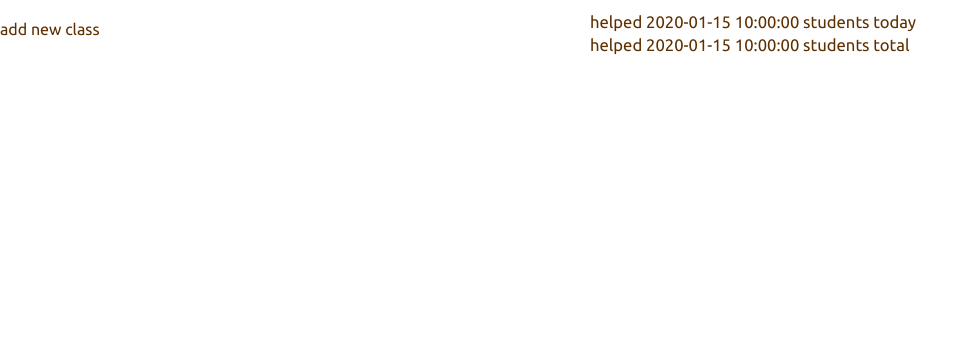
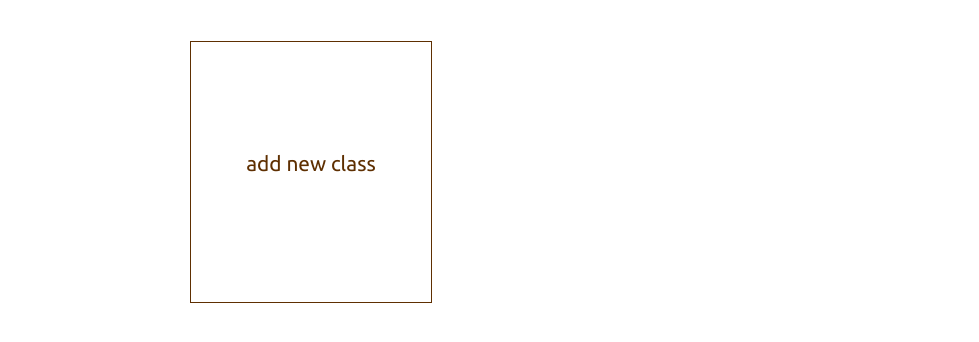
Before and after one commit to lanrat/halpz.me, a Flask app: template server/templates/tutor.html in a window 1280 px wide. Shown: the part 316-658 px from the top of the page, without its empty margins (0-979 px from the left). Run offline with Flask 2, Linux system fonts and the light colour scheme; the template is opened without the code that fills it: most values are stand-ins (such as "Sample title", 1, 10 or a date in 2020).

Commit message:
added dialogs for the tutor page

```diff
--- a/server/static/main.css
+++ b/server/static/main.css
@@ -159,3 +159,42 @@ body {
 	font-family: 'Ubuntu', sans-serif;
 	color:#5E2F01;
 }
+
+.dialog {
+	position: fixed;
+	top: 50%;
+	left: 50%;
+	width: 800px;
+	background: white;
+	margin-left: -400px; /* negative half of width */
+	height: 150px;
+	margin-top: -100px; /* negative half of height */
+	padding-top: 75px;
+	border: 1px #5E2F01 solid;
+}
+
+.dialog .form-wrapper {
+	margin-left: auto;
+	margin-right: auto;
+}
+
+#queues .queue {
+}
+
+.addNewClass {
+	width:240px;
+	height:260px;
+	border: 1px #5E2F01 solid;
+}
+
+.addNewClass .text {
+	margin-top: 110px;
+	margin-left: auto;
+	margin-right: auto;
+	text-align: center;
+}
+
+.hidden {
+	visibility:hidden;
+	display:none;
+}
--- a/server/templates/tutor.html
+++ b/server/templates/tutor.html
@@ -23,11 +23,9 @@
 	<div class="bodyContainer bigFont">
 		<div id="servingAndStats" class="topMarginDouble">
 			<div id="stats">
-				<div class="boardName bigFont">stats </div>
+				<div class="boardName bigFont">stats</div>
 				<div class="details">
 					<div class="stopwatch">0:00 min</div>
-						<div class="today smallFont">helped {{ currTutor.todayCount }} students today</div>
-						<div class="allTime smallFont">helped {{ currTutor.allTimeCount }} students total</div>
 				</div>
 			</div>
 			<div id="nowServing">
@@ -41,12 +39,24 @@
 				</div>
 			</div>
 		</div>
-		</div>
 		<div id="queues">
-
+			<ul id="addedQueues">
+			</ul>
 			<div class="addNewClass">
-					add new class
+				<div class="text">add new class</div>
 			</div>
 		</div>
 	</div>
+	<div id="addClassDialog" class="dialog hidden">
+		<form id="addClassForm" class="form-wrapper cf bigFont">
+			<input id="tags" type="text" placeholder="What class?" required>
+			<button type="submit">add</button>
+		</form>
+	</div>
+	<div id="startTutoringDialog" class="dialog hidden">
+		<form id="startTutoringForm" class="form-wrapper cf bigFont">
+			<input id="tags" type="text" placeholder="Until when?" required>
+			<button type="submit">start</button>
+		</form>
+	</div>
 {% endblock %}
```
Lines whose indentation alone changed are shown as unchanged.
